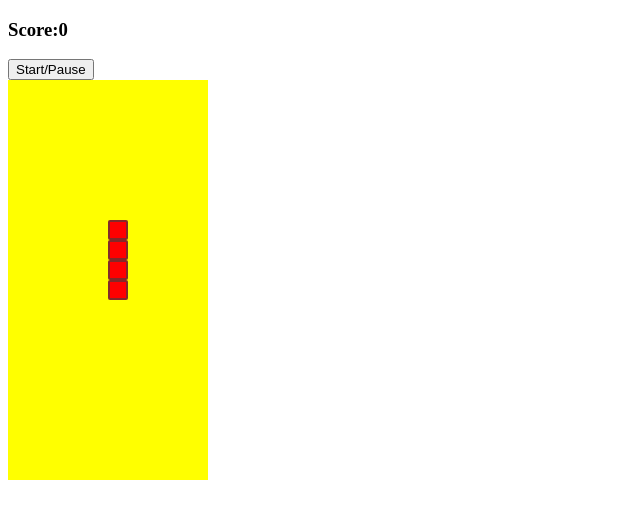
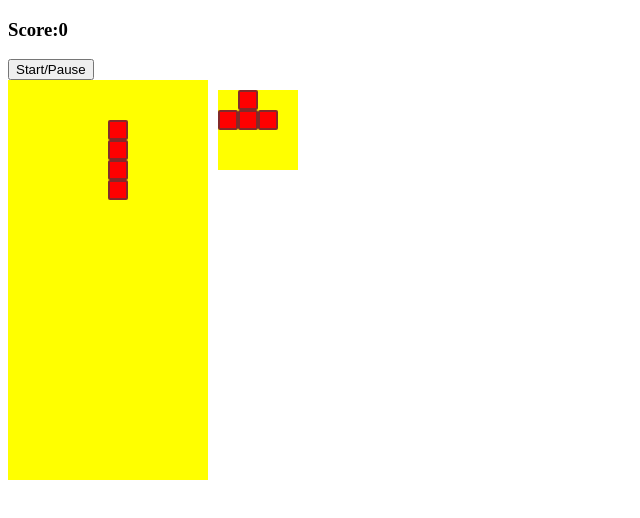
Before and after one commit to saralaffin/tetris, a plain HTML site: page index.html in a window 1280 px wide. Both pictures are taken after a click on the button "Start/Pause". Shown: the whole page, without its empty margins (0-640 px from the left). Drawn offline with Linux system fonts and the light colour scheme.

Commit message:
connect start button

```diff
--- a/app.js
+++ b/app.js
@@ -9,10 +9,17 @@ document.addEventListener("DOMContentLoaded", () => {
     box.classList.add("taken");
     Grid.appendChild(box);
   }
+  for (let j = 0; j < 16; j++) {
+    let box = document.createElement("div");
+    // box.classList.add("taken");
+    document.querySelector(".mini-grid").appendChild(box);
+  }
   const Squares = Grid.querySelectorAll("div");
   const Score = document.querySelector("#score");
   const StartBtn = document.querySelector("#start-button");
   const width = 10;
+  let nextRandom = 0;
+  let timerId;
 
   //The Tetrominoes
   const lTetromino = [
@@ -77,8 +84,6 @@ document.addEventListener("DOMContentLoaded", () => {
     });
   }
 
-  let timerId = setInterval(moveDown, 1000);
-
   function moveDown() {
     undraw();
     currentPosition += width;
@@ -95,11 +100,12 @@ document.addEventListener("DOMContentLoaded", () => {
       current.forEach((i) =>
         Squares[currentPosition + i].classList.add("taken")
       );
-
-      random = Math.floor(Math.random() * theTetrominoes.length);
+      random = nextRandom;
+      nextRandom = Math.floor(Math.random() * theTetrominoes.length);
       current = theTetrominoes[random][currentRotation];
       currentPosition = 4;
       draw();
+      upNextShape();
     }
   }
 
@@ -113,7 +119,7 @@ document.addEventListener("DOMContentLoaded", () => {
 
     if (
       current.some((i) =>
-        Squares[currentPosition + index].classList.contains("taken")
+        Squares[currentPosition + i].classList.contains("taken")
       )
     ) {
       currentPosition += 1;
@@ -130,7 +136,7 @@ document.addEventListener("DOMContentLoaded", () => {
 
     if (
       current.some((i) =>
-        Squares[currentPosition + index].classList.contains("taken")
+        Squares[currentPosition + i].classList.contains("taken")
       )
     ) {
       currentPosition += 1;
@@ -164,4 +170,37 @@ document.addEventListener("DOMContentLoaded", () => {
     }
   }
   document.addEventListener("keyup", control);
+
+  const UpNextSquares = document.querySelectorAll(".mini-grid div");
+  const upNextWidth = 4;
+  const upNextIndex = 0;
+
+  const upNextTetrominoes = [
+    [1, upNextWidth + 1, upNextWidth * 2 + 1, 2],
+    [0, upNextWidth, upNextWidth + 1, upNextWidth * 2 + 1],
+    [1, upNextWidth, upNextWidth + 1, upNextWidth + 2],
+    [0, 1, upNextWidth, upNextWidth + 1],
+    [1, upNextWidth + 1, upNextWidth * 2 + 1, upNextWidth * 3 + 1],
+  ];
+
+  function upNextShape() {
+    UpNextSquares.forEach((square) => {
+      square.classList.remove("tetromino");
+    });
+    upNextTetrominoes[nextRandom].forEach((i) => {
+      UpNextSquares[upNextIndex + i].classList.add("tetromino");
+    });
+  }
+
+  StartBtn.addEventListener("click", () => {
+    if (timerId) {
+      clearInterval(timerId);
+      timerId = null;
+    } else {
+      draw();
+      timerId = setInterval(moveDown, 1000);
+      nextRandom = Math.floor(Math.random() * theTetrominoes.length);
+      upNextShape();
+    }
+  });
 });
--- a/index.html
+++ b/index.html
@@ -11,7 +11,10 @@
   </head>
   <body>
     <h3>Score:<span id="score">0</span></h3>
-    <button class="start-button">Start/Pause</button>
-    <div class="grid"></div>
+    <button id="start-button">Start/Pause</button>
+    <div class="container">
+      <div class="grid"></div>
+      <div class="mini-grid"></div>
+    </div>
   </body>
 </html>
--- a/style.css
+++ b/style.css
@@ -8,7 +8,8 @@
   flex-wrap: wrap;
   background-color: yellow;
 }
-.grid div {
+.grid div,
+.mini-grid div {
   height: 20px;
   width: 20px;
 }
@@ -18,3 +19,14 @@
   border-radius: 2px;
   border: rgba(102, 52, 52, 0.8) 2px solid;
 }
+.mini-grid {
+  width: 80px;
+  height: 80px;
+  display: flex;
+  flex-wrap: wrap;
+  background-color: yellow;
+  margin: 10px;
+}
+.container {
+  display: flex;
+}
```
